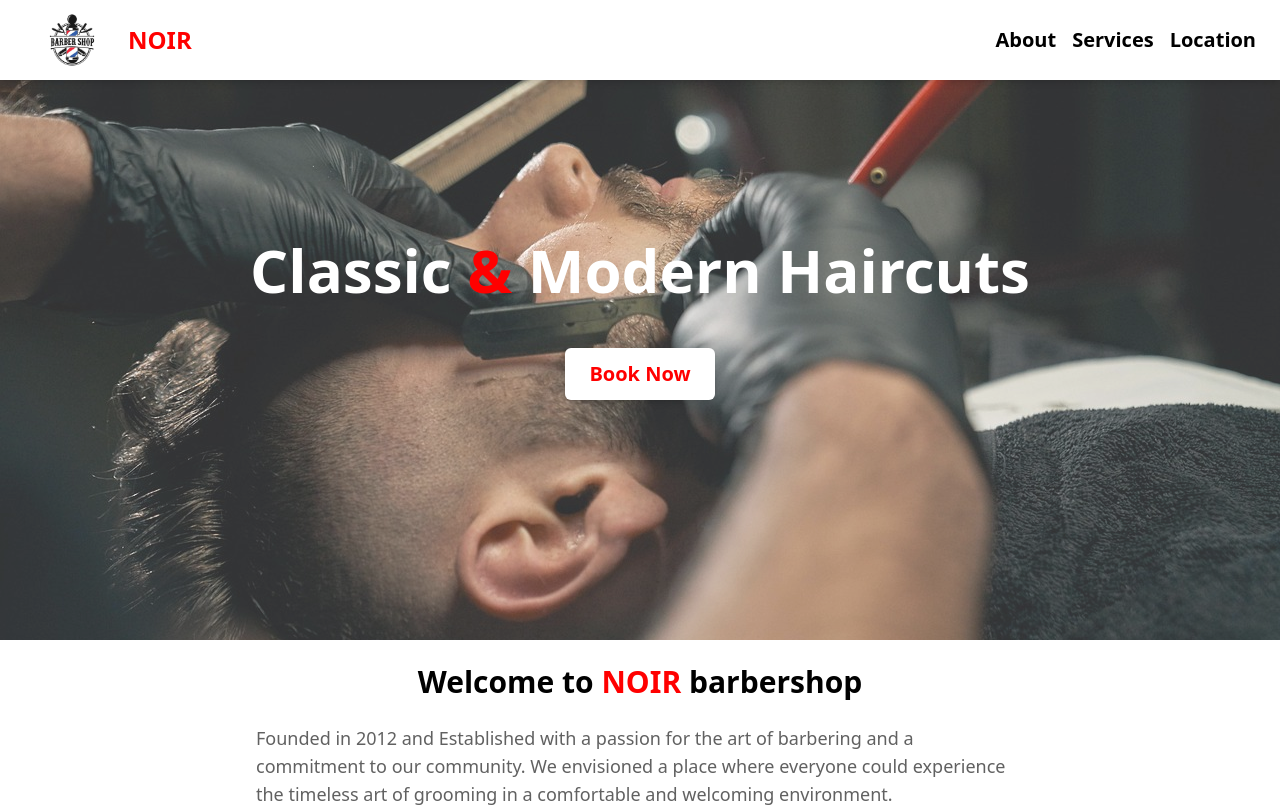
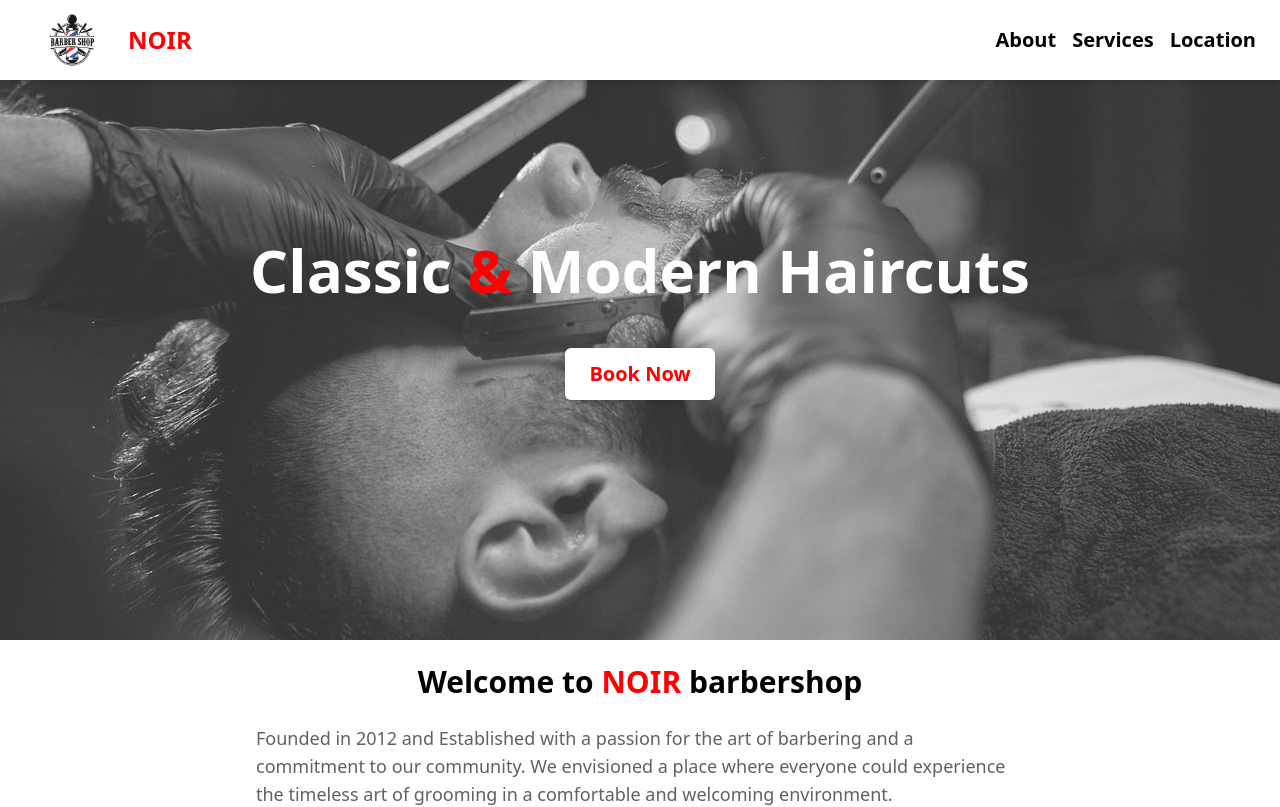
Before and after one commit to OlgaMinaievaWebDev/barbershop, a React (Vite) app: page / in a window 1280 px wide. Shown: the top 807 px of the page. Built offline with nearby package versions, Linux system fonts and the light colour scheme; a web font is replaced by a local one.

Commit message:
grayscale hero img

```diff
--- a/src/pages/Home.jsx
+++ b/src/pages/Home.jsx
@@ -13,7 +13,7 @@ function Home() {
      <img
        src={heroImg}
        alt="man shave"
-       className="absolute opacity-80 top-0 left-o w-full h-full object-cover"
+       className="absolute opacity-80 top-0 left-o w-full h-full object-cover grayscale"
      />
    </section>
  );
```
